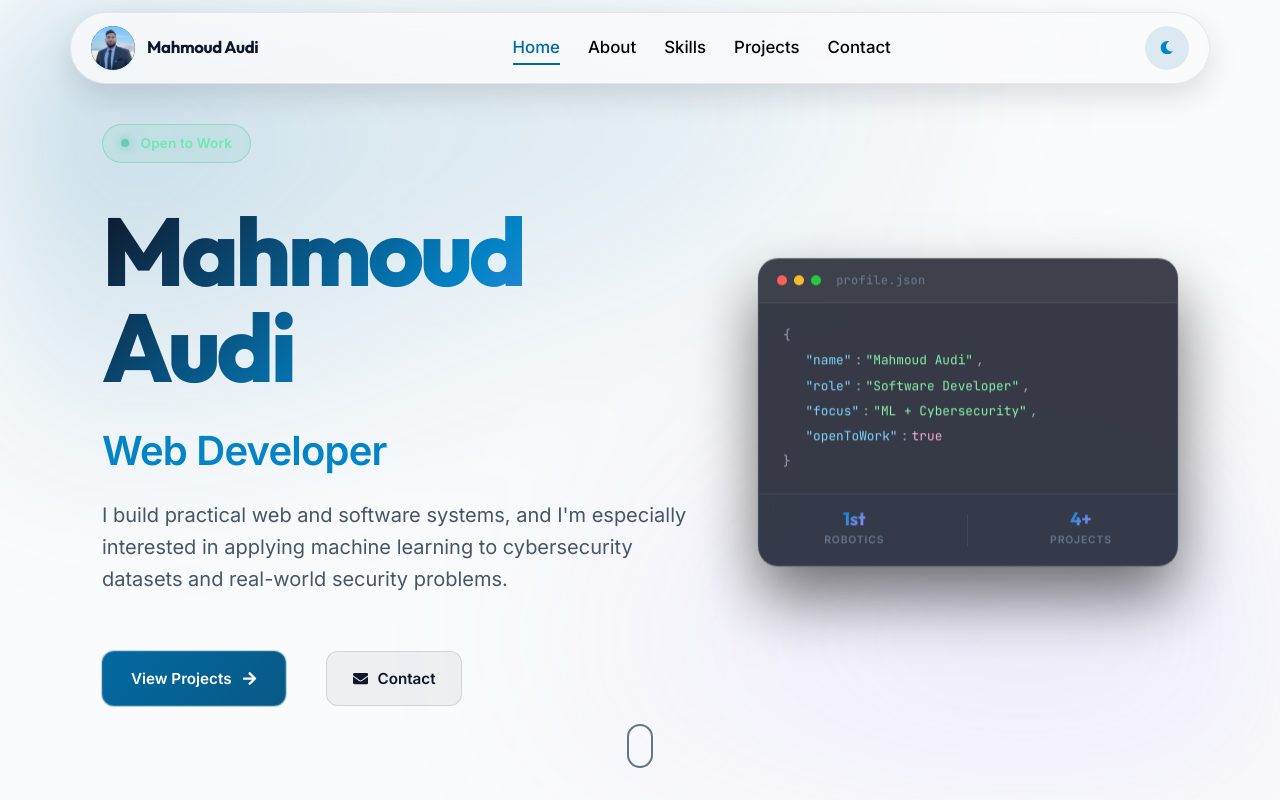
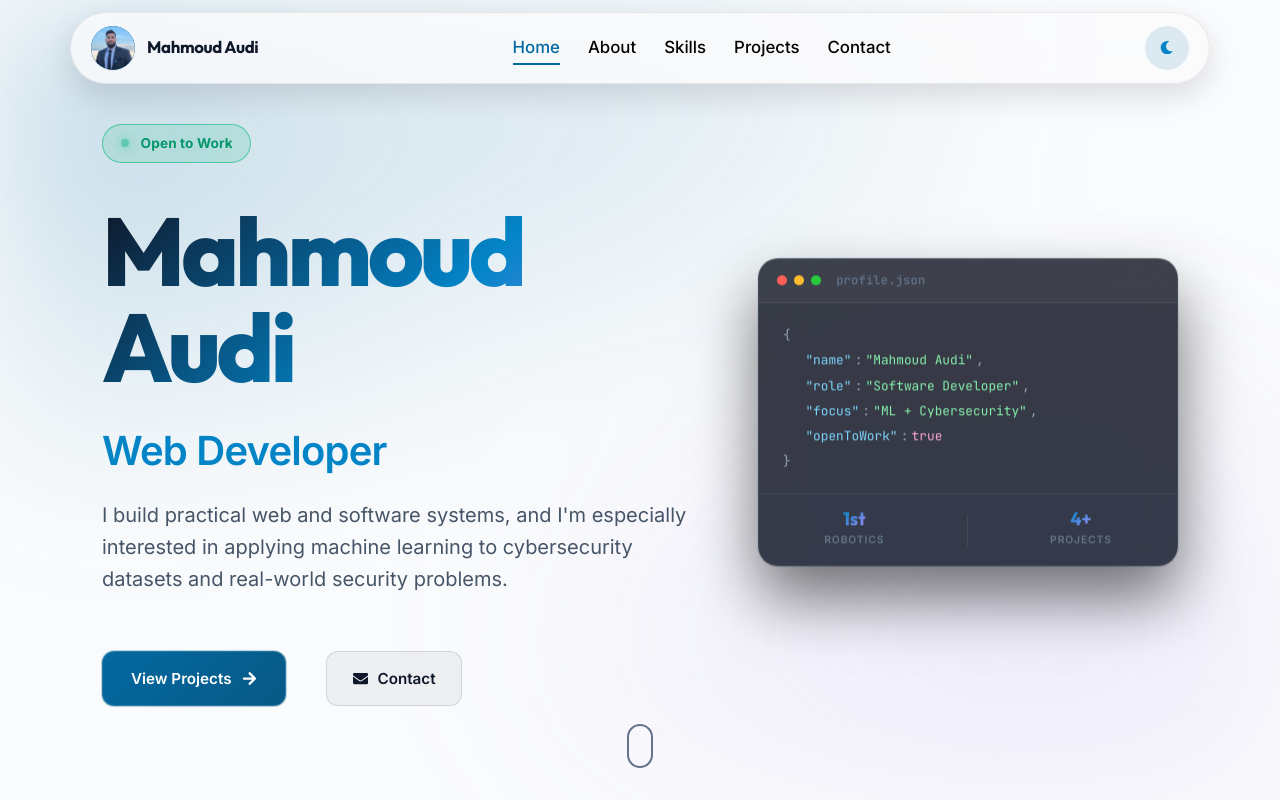
Before and after one commit to mahmoudaudi/mahmoud-portfolio, a React (Vite) app: page / in a window 1280 px wide. Shown: the top 800 px of the page. Built offline with nearby package versions, Linux system fonts and the light colour scheme.

Commit message:
Make Open to Work badge more visible

```diff
--- a/src/styles/components.css
+++ b/src/styles/components.css
@@ -458,12 +458,12 @@
   align-items: center;
   gap: 0.75rem;
   padding: 0.5rem 1.1rem;
-  background: rgba(16, 185, 129, 0.07);
-  border: 1px solid rgba(16, 185, 129, 0.25);
+  background: rgba(16, 185, 129, 0.15);
+  border: 1.5px solid rgba(16, 185, 129, 0.6);
   border-radius: 2rem;
   font-size: 0.85rem;
-  font-weight: 600;
-  color: #6ee7b7;
+  font-weight: 700;
+  color: #059669;
   margin-bottom: 2.5rem;
   letter-spacing: 0.01em;
 }
```
